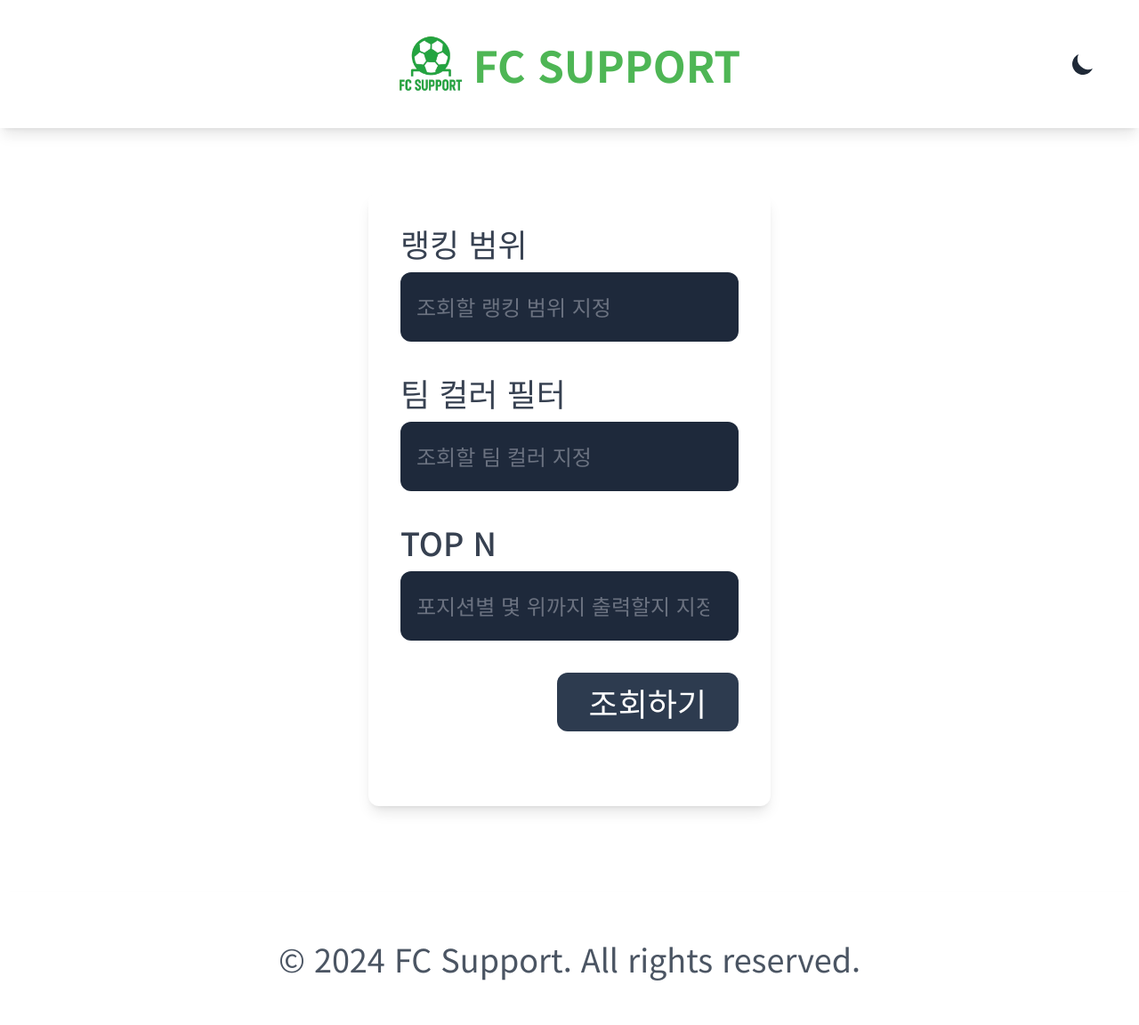
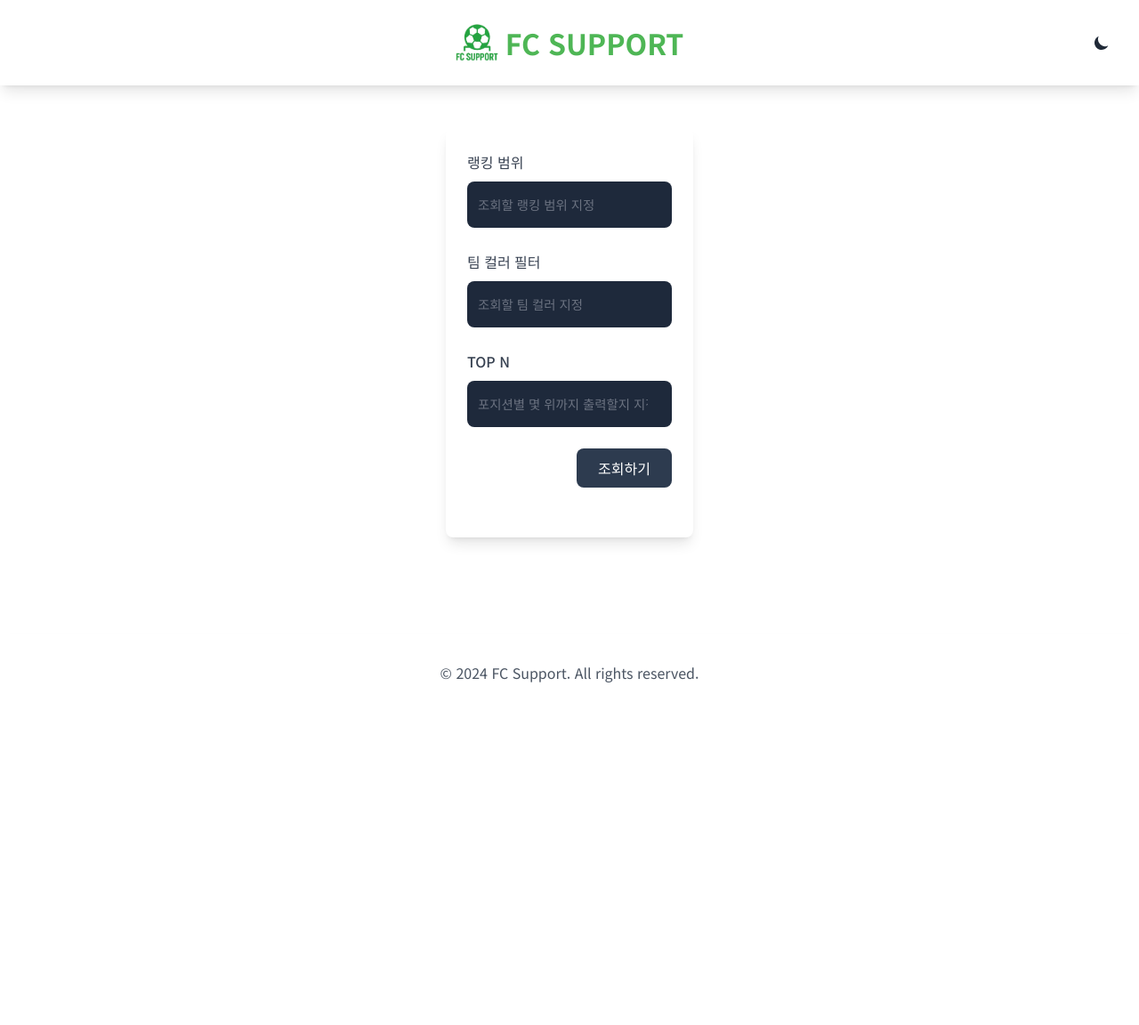
Before and after one commit to KinngH0/fc-support, a Flask app: page /search/pick-rate in a window 1280 px wide. Shown: the whole page at 89% size. After the commit the page ends 767 px from the top, so only its background shows below. Run offline with Flask 3, Linux system fonts and the light colour scheme; some libraries are stand-ins or nearby versions; some web fonts are replaced.

Commit message:
style: 폰트 크기 적절하게 재조정

```diff
--- a/static/css/style.css
+++ b/static/css/style.css
@@ -16,7 +16,7 @@
     padding: 0;
     box-sizing: border-box;
     font-family: 'Hakgyoansim Chilpanjiugae', 'Noto Sans KR', sans-serif;
-    font-size: 1.5rem;
+    font-size: 1rem;
 }
 
 body {
@@ -70,19 +70,19 @@ nav.dark {
 }
 
 .logo span {
-    font-size: 1.5rem;
+    font-size: 1.2rem;
     font-weight: bold;
     color: var(--primary-color);
 }
 
 .text-gray-600 {
     color: #4B5563;
-    font-size: 1.1rem;
+    font-size: 0.9rem;
 }
 
 .dark .text-gray-300 {
     color: #D1D5DB;
-    font-size: 1.1rem;
+    font-size: 0.9rem;
 }
 
 /* Cards */
@@ -110,7 +110,7 @@ nav.dark {
 .card h2 {
     color: var(--primary-color);
     margin-bottom: 1rem;
-    font-size: 1.5rem;
+    font-size: 1.1rem;
 }
 
 /* Forms */
@@ -122,7 +122,7 @@ input[type="number"] {
     color: white;
     border: none;
     border-radius: 0.5rem;
-    font-size: 1rem;
+    font-size: 0.9rem;
 }
 
 input[type="text"]:focus,
```
Also changed, not shown: templates/index.html (indentation only).
